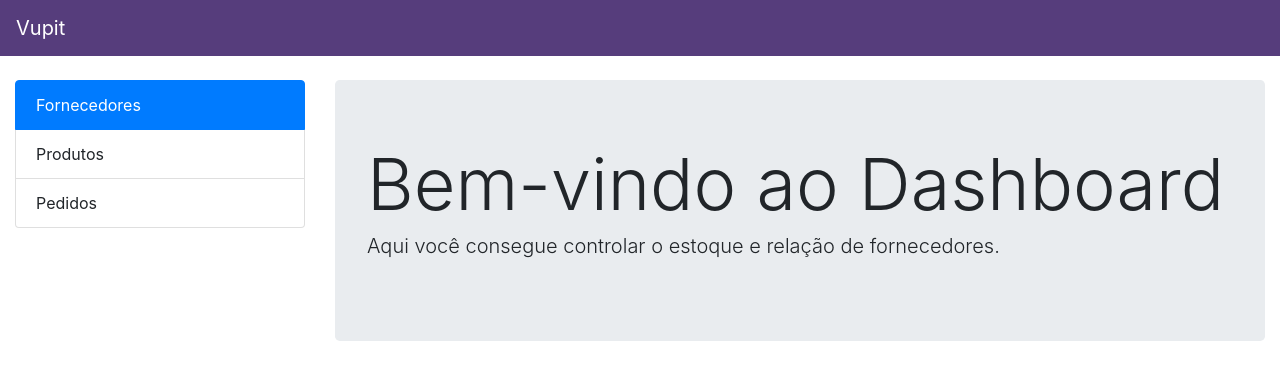
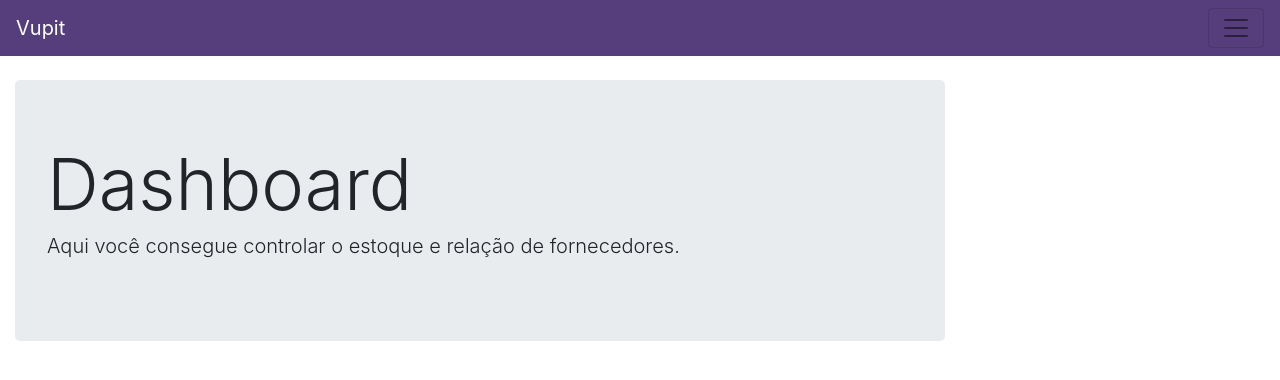
Before and after one commit to williamlagos/brauerei, a Django app: page / in a window 1280 px wide. Shown: the top 380 px of the page. Run offline with Django 3.2, Linux system fonts and the light colour scheme; some libraries are stand-ins or nearby versions.

Commit message:
Added more HTML5 for Bootstrap navigation bar

```diff
--- a/vupit/templates/base.html
+++ b/vupit/templates/base.html
@@ -4,6 +4,7 @@
     <!-- Required meta tags -->
     <meta charset="utf-8">
     <meta name="viewport" content="width=device-width, initial-scale=1, shrink-to-fit=no">
+    <title>Vupit Dashboard</title>
 
     <!-- Bootstrap CSS -->
     <link rel="stylesheet" href="https://maxcdn.bootstrapcdn.com/bootstrap/4.0.0-beta/css/bootstrap.min.css" integrity="sha384-/Y6pD6FV/Vv2HJnA6t+vslU6fwYXjCFtcEpHbNJ0lyAFsXTsjBbfaDjzALeQsN6M" crossorigin="anonymous">
@@ -11,18 +12,29 @@
   <body>
     <nav class="navbar navbar-light" style="background-color: #563d7c">
       <a class="navbar-brand" style="color:white" href="#">Vupit</a>
+
+      <button class="navbar-toggler" type="button" data-toggle="collapse" data-target="#navbarSupportedContent" aria-controls="navbarSupportedContent" aria-expanded="false" aria-label="Toggle navigation">
+        <span class="navbar-toggler-icon" style="color:white"></span>
+      </button>
+
+      <div class="collapse navbar-collapse" id="navbarSupportedContent">
+        <ul class="navbar-nav mr-auto">
+          <li class="nav-item active">
+            <a class="nav-link" href="#">Fornecedores</a>
+          </li>
+          <li class="nav-item">
+            <a class="nav-link" href="#">Produtos</a>
+          </li>
+          <li class="nav-item">
+            <a class="nav-link" href="#">Pedidos</a>
+          </li>
+        </ul>
+      </div>
     </nav>
     <br>
 
     <div class="container-fluid">
       <div class="row">
-        <div class="col-md-3">
-          <ul class="list-group">
-            <li class="list-group-item active">Fornecedores</li>
-            <li class="list-group-item">Produtos</li>
-            <li class="list-group-item">Pedidos</li>
-          </ul>
-        </div>
         <div class="col-md-9">
           {% block content %}
           {% endblock %}
--- a/vupit/templates/index.html
+++ b/vupit/templates/index.html
@@ -2,7 +2,7 @@
 
 {% block content %}
 <div class="jumbotron">
-  <h1 class="display-3">Bem-vindo ao Dashboard</h1>
+  <h1 class="display-3">Dashboard</h1>
   <p class="lead">Aqui você consegue controlar o estoque e relação de fornecedores.</p>
 </div>
 {% endblock %}
```
